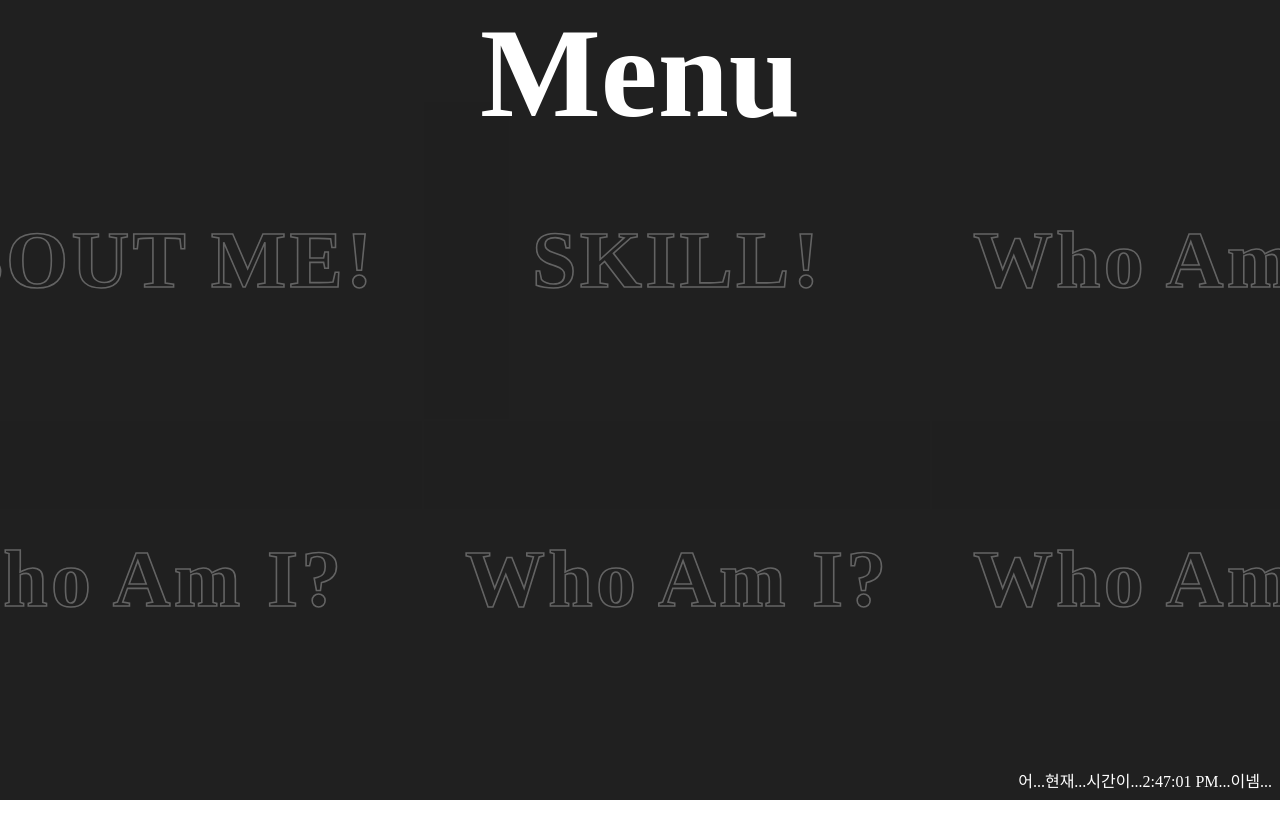
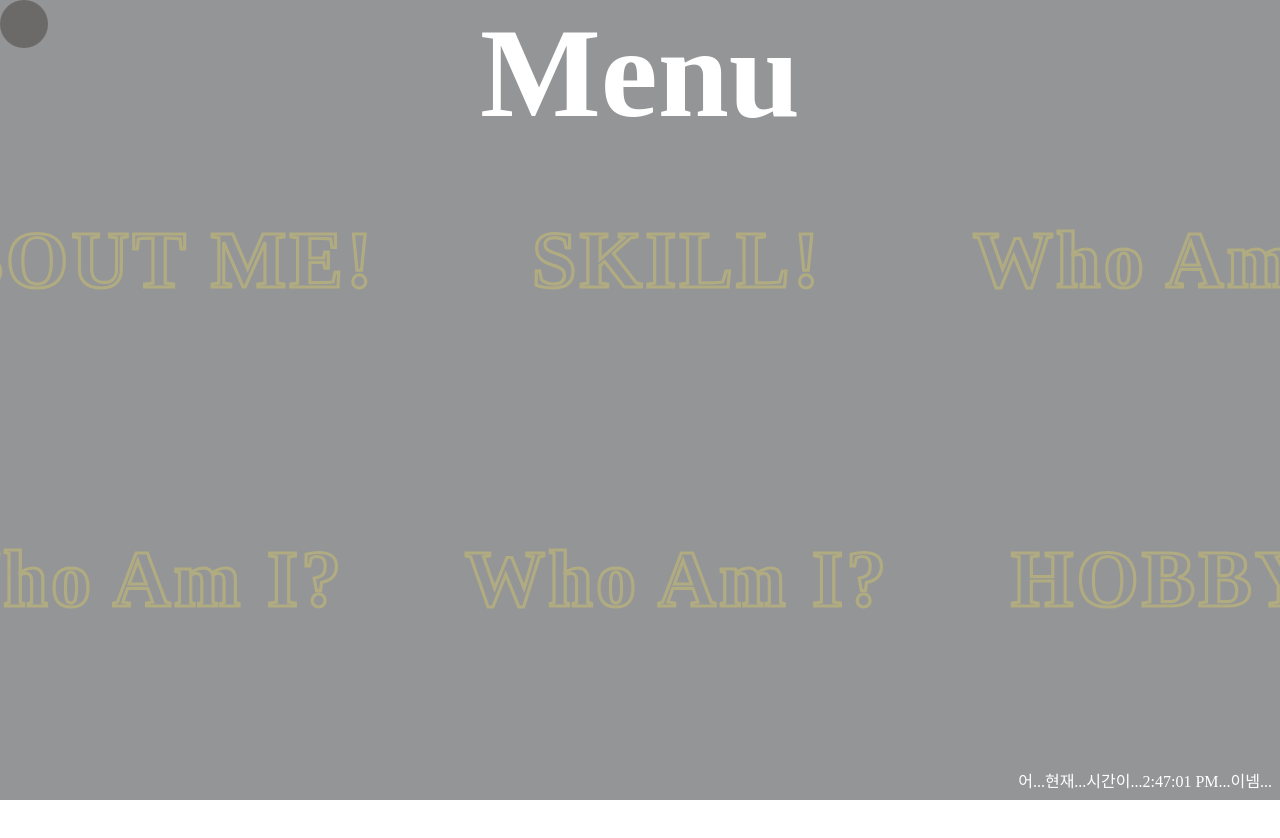
Before and after one commit to ymkwon3/myDevArea, a React (Create React App) app: page /Menu in a window 1280 px wide. Shown: the top 838 px of the page. After the commit the page ends 800 px from the top, so only its background shows below. Built offline with nearby package versions, Linux system fonts and the light colour scheme.

Commit message:
개인 서버에서 메이플 유저정보 불러오기

```diff
--- a/package.json
+++ b/package.json
@@ -6,6 +6,7 @@
     "@testing-library/jest-dom": "^5.11.4",
     "@testing-library/react": "^11.1.0",
     "@testing-library/user-event": "^12.1.10",
+    "axios": "^0.21.4",
     "react": "^17.0.2",
     "react-dom": "^17.0.2",
     "react-redux": "^7.2.4",
--- a/src/App.jsx
+++ b/src/App.jsx
@@ -9,6 +9,7 @@ import Footer from './components/Footer';
 import Menu from './components/Menu'
 import AboutMe from './components/AboutMe';
 import Skill from './components/Skill';
+import Hobby from './components/Hobby';
 
 
 function App() {
@@ -33,6 +34,7 @@ function App() {
 
   return (
     <>
+      <div className="cursor"/>
       <div className="App flex-column-center" id="app" onMouseMove={(ev)=>handleMouseMove(ev)}>
         <BrowserRouter>
           <Route render={() => <Header/>}/>
@@ -43,6 +45,7 @@ function App() {
               <Route path="/Menu" render={() => <Menu/>}/>
               <Route path="/AboutMe" render={() => <AboutMe x={MousePosition.left} y={MousePosition.top}/>}/>
               <Route path="/Skill" render={() => <Skill x={MousePosition.left} y={MousePosition.top}/>}/>
+              <Route path="/Hobby" render={() => <Hobby/>}/>
           </div>
         </BrowserRouter>
 
@@ -50,7 +53,7 @@ function App() {
           <Footer/>
         </div>
       </div>
-      <div className="cursor"/>
+
     </>
   );
 }
--- /dev/null
+++ b/src/components/Hobby.jsx
@@ -0,0 +1,34 @@
+import axios from 'axios';
+import { useEffect } from 'react';
+import '../css/App.css';
+function App(props) {
+    let userInfo = {
+        'World' : 'world',
+        'CharacterName' : 'name',
+    };
+    useEffect(() => { // useEffect에 빈 배열을 넣어줌으로써 한번만 실행한다.
+        axios.post('http://localhost:8080',{})
+        .then(function(response) {
+            console.log(response);
+            console.log(response.data.CharacterName._text);
+            userInfo['CharacterName'] = response.data.CharacterName._text;
+        })
+        .catch(function(response) {
+            console.log(response);
+        })
+    }, []);
+
+    return (
+    <div>
+        <div className="flex-column-center page-skill">
+            <div className="sub-heading">Wolrd : {userInfo.CharacterName}</div>
+            <div className="sub-heading">Web Development : HTML, CSS, JQuery, React, SpringBoot</div>
+            <div className="sub-heading">IDE : VS Code, AndroidStudio</div>
+            <div className="sub-heading">DataBase : MySQL</div>
+        </div>
+
+    </div>
+    );
+}
+
+export default App;
--- a/src/components/Menu.jsx
+++ b/src/components/Menu.jsx
@@ -8,12 +8,12 @@ function App(props) {
                 <tr>
                     <td><Link to="/AboutMe">ABOUT ME!</Link></td>
                     <td><Link to="/Skill">SKILL!</Link></td>
-                    <td>Who Am I?</td>
+                    <td><Link to="/AboutMe">Who Am I?</Link></td>
                 </tr>
                 <tr>
                     <td><Link to="/AboutMe">Who Am I?</Link></td>
-                    <td>Who Am I?</td>
-                    <td>Who Am I?</td>
+                    <td><Link to="/AboutMe">Who Am I?</Link></td>
+                    <td><Link to="/Hobby">HOBBY?</Link></td>
                 </tr>
             </tbody>
         </table>
--- a/src/css/App.css
+++ b/src/css/App.css
@@ -20,7 +20,8 @@
 }
 
 .App {
-  background-color: #202020;
+  /* background-color: #F5DF4D; */
+  background-color: #939597;
   height: 100vh;
   font-size: 10px;
   color: white;
@@ -91,20 +92,28 @@ a {
   height: 40rem;
 }
 
-td {
+td{
   font-size: 5rem;
-  background-color: #202020;
   user-select: none;
   text-align: center;
   letter-spacing: 0.2rem;
-  -webkit-text-stroke: 0.1rem #fff;
-  -webkit-text-fill-color: transparent;
   font-weight: bold;
   opacity: 0.3;
   transition: all 0.5s linear;
-}:hover {
+}
+td:hover{
   opacity: 1;
-  -webkit-text-fill-color: white;
+  -webkit-text-fill-color: #F5DF4D;
+}
+
+td > a {
+  -webkit-text-stroke: 0.2rem #F5DF4D;
+  -webkit-text-fill-color: transparent;
+}
+
+td > a:hover{
+  opacity: 1;
+  -webkit-text-fill-color: #F5DF4D;
 }
 
 .footer {
```
Also changed, not shown: 1 other file (tests, documents, lock files or other folders).
